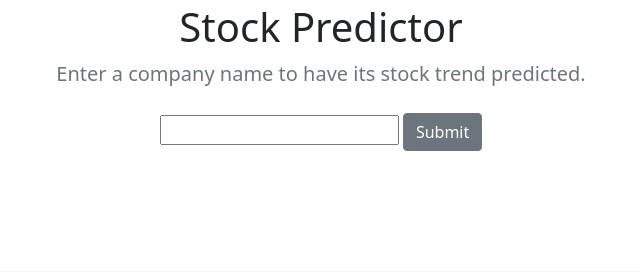
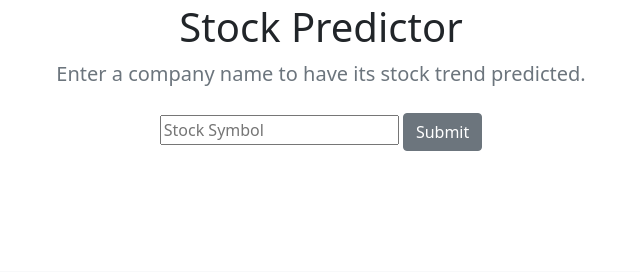
Before and after one commit to randor12/VTHacks8, a Flask app: page / in a window 1280 px wide. Shown: the part 149-421 px from the top of the page, without its empty margins (319-959 px from the left). Run offline with Flask 2, Linux system fonts and the light colour scheme; some libraries are stand-ins or nearby versions.

Commit message:
update to input field

```diff
--- a/app.py
+++ b/app.py
@@ -30,6 +30,7 @@ def display():
         return render_template('results.html')
     else:
         company = request.form['company']
+        print(company)
         links = scraper(company, 10)
         # perform action with the new company
 
--- a/templates/base.html
+++ b/templates/base.html
@@ -75,7 +75,7 @@
         <h1 class="fw-light">Stock Predictor</h1>
         <p class="lead text-muted">Enter a company name to have its stock trend predicted.</p>
         <p>
-          <input type="text" id="cname" name="companyName">
+          <input type="text" id="company" name="companyName" placeholder="Stock Symbol">
           <a href="#" class="btn btn-secondary my-2">Submit</a>
         </p>
       </div>
```
